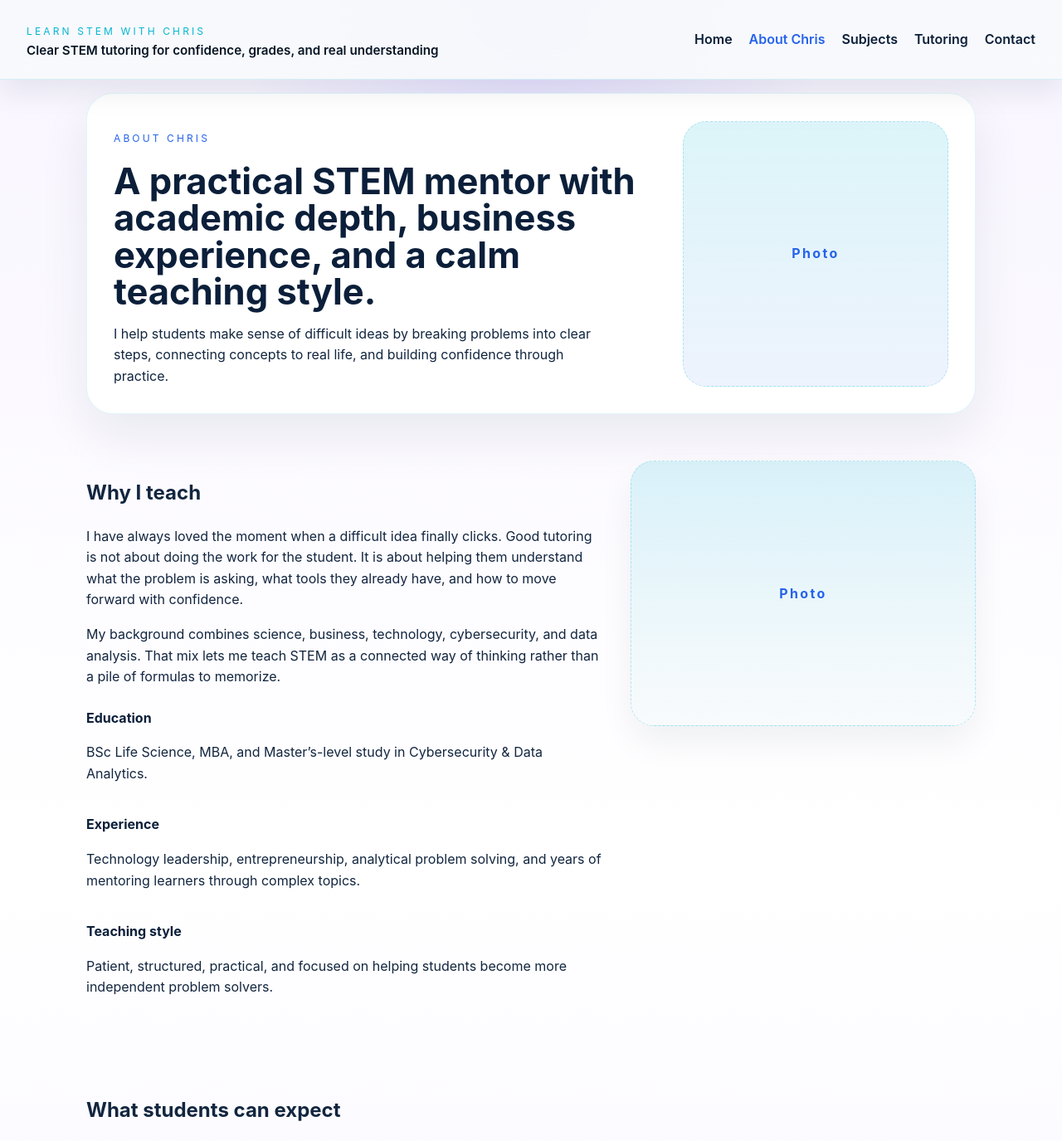
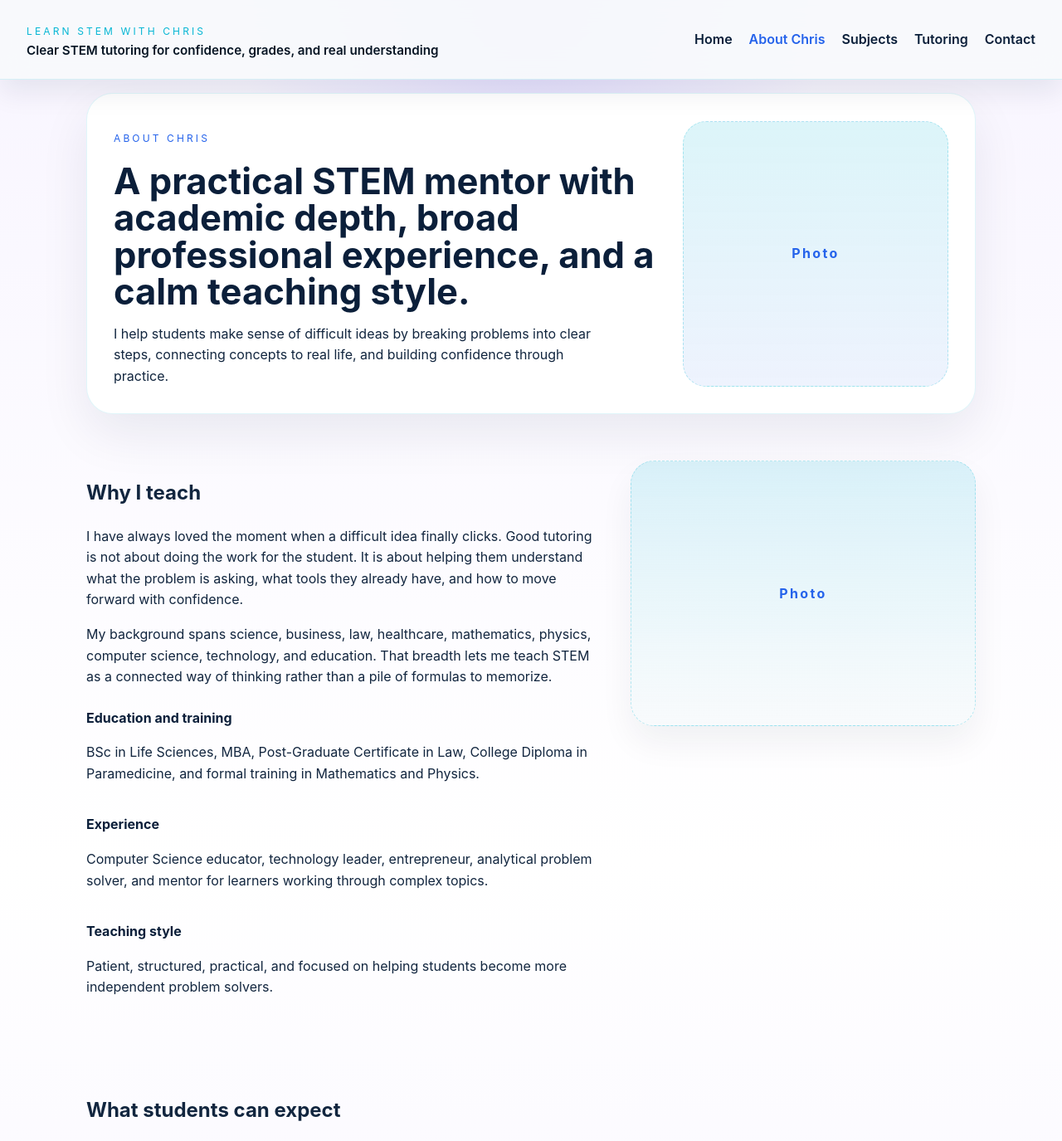
Before and after one commit to chrisorr0264/learnstemwithchris-site, a React (Vite) app: page /about in a window 1280 px wide. Shown: the top 1375 px of the page at 83% size. Built offline with nearby package versions, Linux system fonts and the light colour scheme.

Commit message:
Correct Chris background on about page

```diff
--- a/src/pages/About.jsx
+++ b/src/pages/About.jsx
@@ -6,7 +6,7 @@ function About() {
     <div className="page-layout">
       <PageHero
         title="About Chris"
-        subtitle="A practical STEM mentor with academic depth, business experience, and a calm teaching style."
+        subtitle="A practical STEM mentor with academic depth, broad professional experience, and a calm teaching style."
         description="I help students make sense of difficult ideas by breaking problems into clear steps, connecting concepts to real life, and building confidence through practice."
         illustration="Photo"
       />
@@ -17,16 +17,16 @@ function About() {
             I have always loved the moment when a difficult idea finally clicks. Good tutoring is not about doing the work for the student. It is about helping them understand what the problem is asking, what tools they already have, and how to move forward with confidence.
           </p>
           <p>
-            My background combines science, business, technology, cybersecurity, and data analysis. That mix lets me teach STEM as a connected way of thinking rather than a pile of formulas to memorize.
+            My background spans science, business, law, healthcare, mathematics, physics, computer science, technology, and education. That breadth lets me teach STEM as a connected way of thinking rather than a pile of formulas to memorize.
           </p>
           <div className="detail-list">
             <div>
-              <strong>Education</strong>
-              <p>BSc Life Science, MBA, and Master’s-level study in Cybersecurity & Data Analytics.</p>
+              <strong>Education and training</strong>
+              <p>BSc in Life Sciences, MBA, Post-Graduate Certificate in Law, College Diploma in Paramedicine, and formal training in Mathematics and Physics.</p>
             </div>
             <div>
               <strong>Experience</strong>
-              <p>Technology leadership, entrepreneurship, analytical problem solving, and years of mentoring learners through complex topics.</p>
+              <p>Computer Science educator, technology leader, entrepreneur, analytical problem solver, and mentor for learners working through complex topics.</p>
             </div>
             <div>
               <strong>Teaching style</strong>
```
